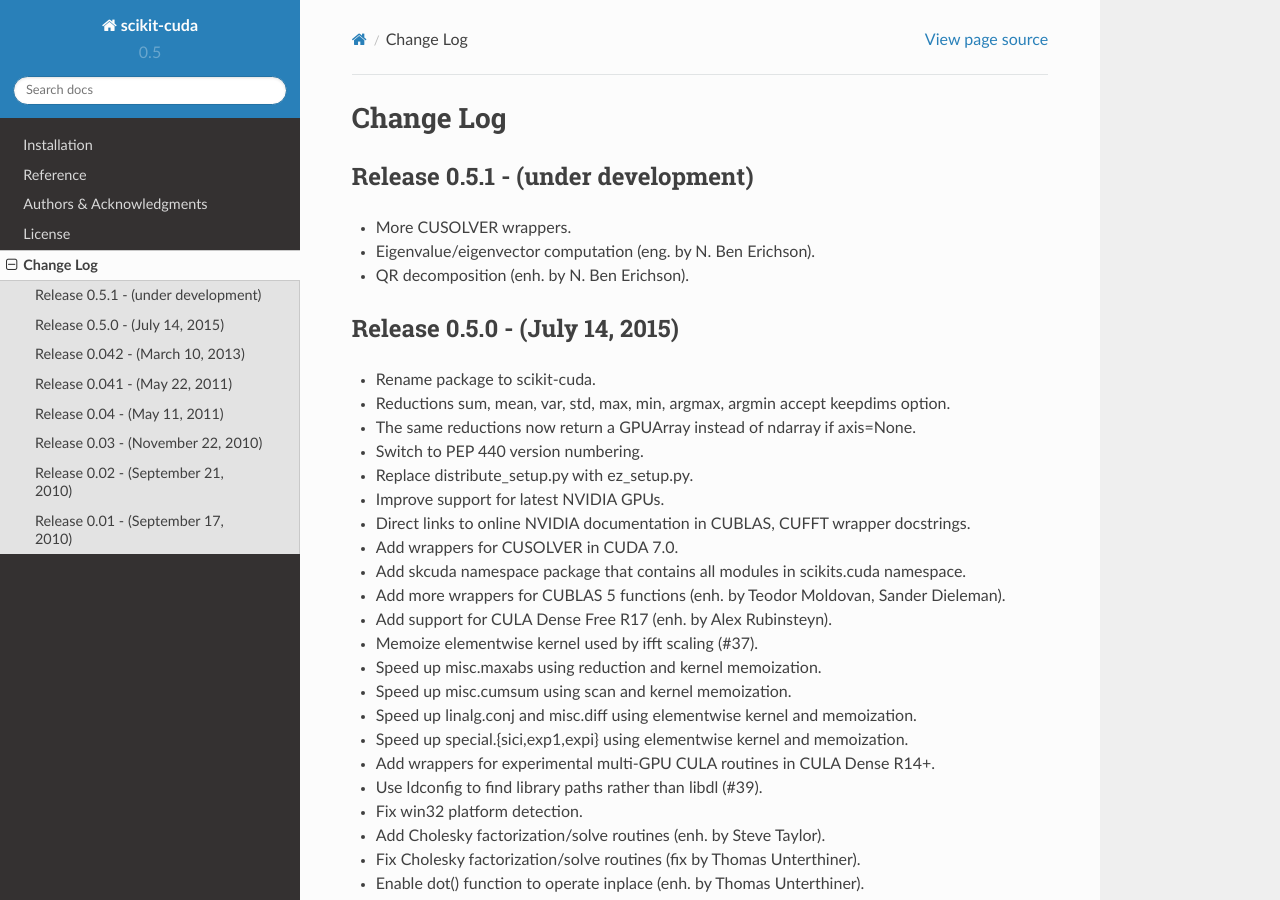
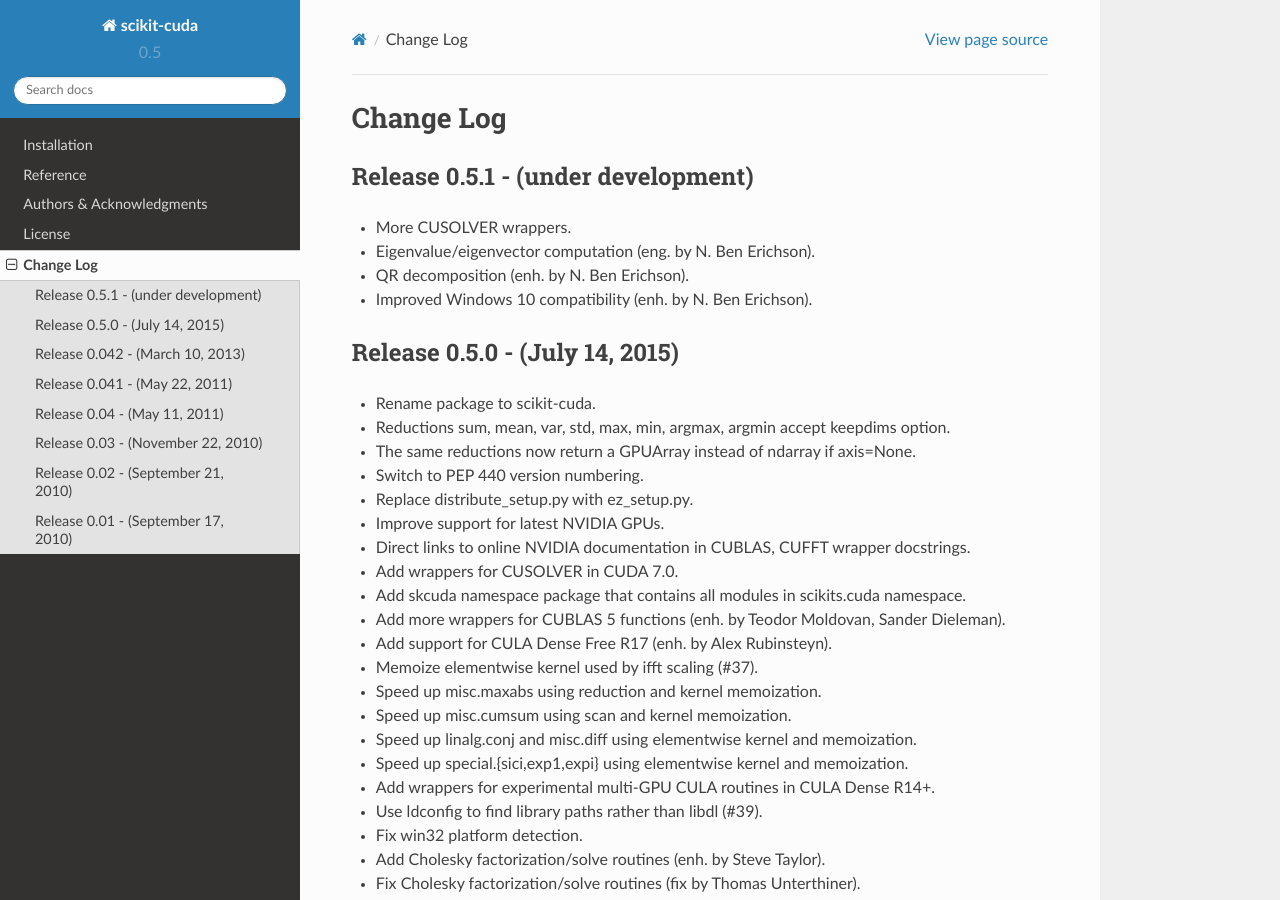
Before and after one commit to lebedov/scikit-cuda, a Sphinx documentation site: the page built from docs/source/changes.rst, in a window 1280 px wide and 900 px high. Built offline with Sphinx 7.4.7 and the Read the Docs theme 2.0.0, drawn with Linux system fonts in a browser that asks for light colours; formulas are drawn with MathJax 3.

Commit message:
Update change log.

```diff
--- a/docs/source/changes.rst
+++ b/docs/source/changes.rst
@@ -8,6 +8,7 @@
 * More CUSOLVER wrappers.
 * Eigenvalue/eigenvector computation (eng. by N. Ben Erichson).
 * QR decomposition (enh. by N. Ben Erichson).
+* Improved Windows 10 compatibility (enh. by N. Ben Erichson).
 
 Release 0.5.0 - (July 14, 2015)
 -------------------------------
```
